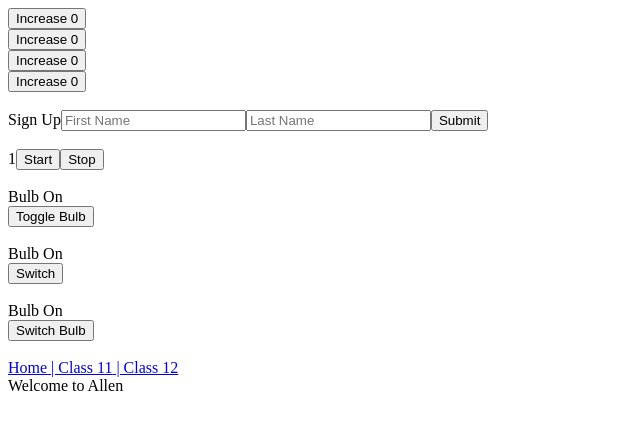
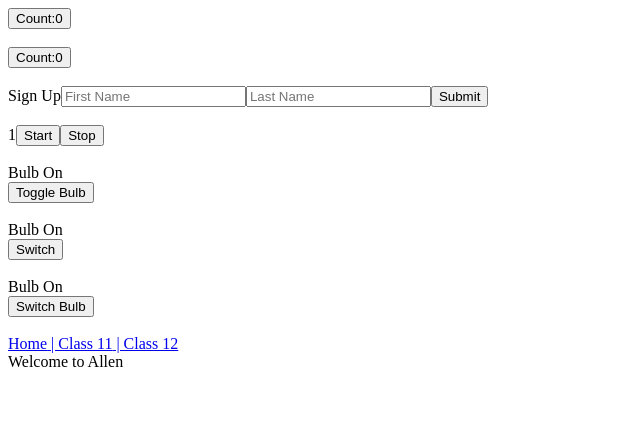
Before and after one commit to devwithvinay/React-Learning, a React (Vite) app in the folder weeks/week2/: page / in a window 1280 px wide. Shown: the top 430 px of the page, without its empty margins (0-640 px from the left). Built offline with nearby package versions, Linux system fonts and the light colour scheme.

Commit message:
counter Custom hook

```diff
--- a/weeks/week2/src/customHook/Counter.jsx
+++ b/weeks/week2/src/customHook/Counter.jsx
@@ -1,38 +1,37 @@
-import React,{useState} from 'react'
-
-// Custom Hook
-function useCounter(){
-    const [count, setCount] = useState(0);
-
-     function increaseCount() {
-       setCount((c) => c + 1);
-     }
-
-     return {
-        count : count ,
-        increaseCount : increaseCount
-     }
-}
+import React, {useState} from "react"
 
 function Counter() {
   return (
     <div>
       <Counting />
-      <Counting />
-      <Counting />
+      <br/>
       <Counting />
     </div>
   );
 }
 
-function Counting(){
-  const { count, increaseCount } = useCounter(0);
-  return (
-    <div>
-      <button onClick={increaseCount}>Increase {count} </button>
-    </div>
-  );
+function useCounter (){
+  const [ count , setCount ] = useState(0);
+
+  function increaseCount(){
+    setCount(c=>c+1)
+
+  }
+  return {
+    count :count,
+    increaseCount : increaseCount
+  }
 
 }
 
+function Counting(){
+
+  const {count , increaseCount} = useCounter()
+  return <div>
+    <button onClick={increaseCount}>Count:{count}</button>
+  </div>
+}
+
+
+
 export default Counter
```
Also changed, not shown: weeks/week2/src/customHook/useFetch.jsx (added, +11 -0 lines).
